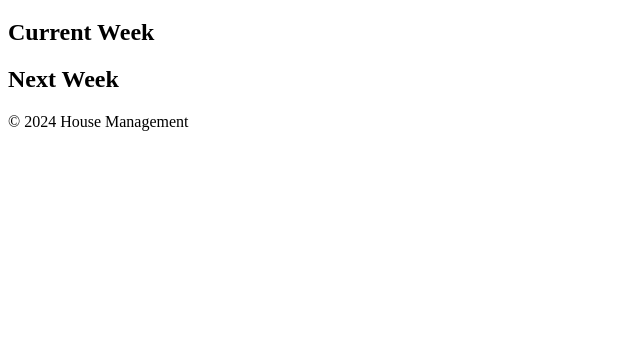
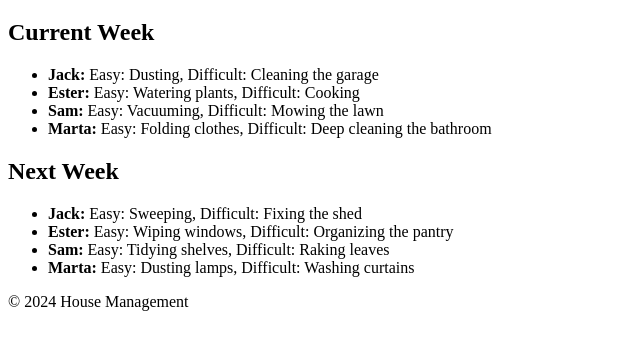
Before and after one commit to Tex024/house_scheduler, a plain HTML site: page index.html in a window 1280 px wide. Shown: the part 61-410 px from the top of the page, without its empty margins (0-640 px from the left). Drawn offline with Linux system fonts and the light colour scheme.

Commit message:
Update index.html

```diff
--- a/index.html
+++ b/index.html
@@ -29,6 +29,6 @@
     </footer>
 
     <!-- Import JS -->
-    <script src="script.js"></script>
+    <script src="jobs_manager.js"></script>
 </body>
 </html>
```
